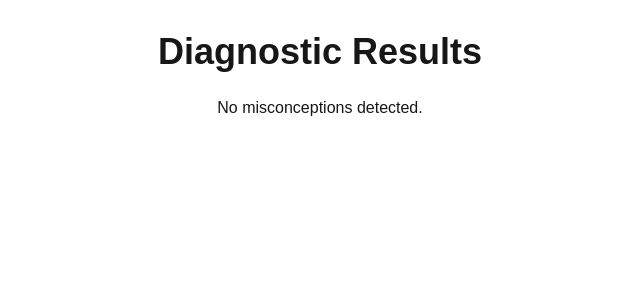
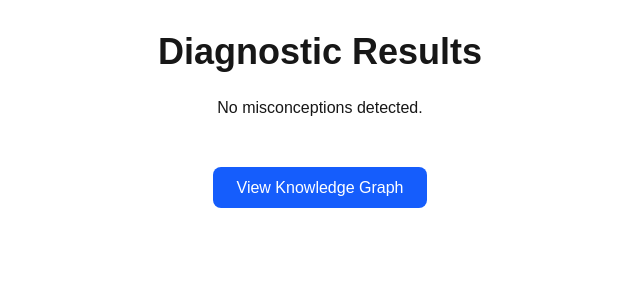
Before and after one commit to Omkarkele2006/SciSleuth, a Next.js app in the folder frontend/: page /results in a window 1280 px wide. Shown: the top 300 px of the page, without its empty margins (320-960 px from the left). Built offline with nearby package versions, Linux system fonts and the light colour scheme.

Commit message:
feat: link diagnostic results to knowledge graph

```diff
--- a/frontend/src/app/results/page.tsx
+++ b/frontend/src/app/results/page.tsx
@@ -4,6 +4,7 @@ import { useEffect, useState } from "react";
 
 import { Misconception } from "@/types/misconception";
 import { repairs } from "@/data/repairs";
+import Link from "next/link";
 
 export default function ResultsPage() {
     const [misconceptions, setMisconceptions] =
@@ -84,6 +85,14 @@ export default function ResultsPage() {
                     }
                 )
             )}
+            <div className="mt-8">
+                <Link
+                    href="/graph"
+                    className="px-6 py-3 bg-blue-600 text-white rounded-lg hover:bg-blue-700"
+                >
+                    View Knowledge Graph
+                </Link>
+            </div>
         </main>
     );
 }
```
Lines whose indentation alone changed are shown as unchanged.
